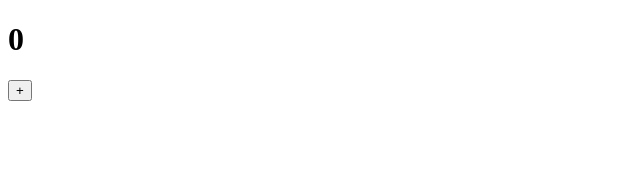
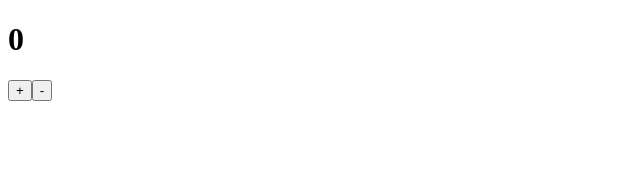
Before and after one commit to nitish-002/class-project, a React (Vite) app: page / in a window 1280 px wide. Shown: the top 170 px of the page, without its empty margins (0-640 px from the left). Built offline with nearby package versions, Linux system fonts and the light colour scheme.

Commit message:
decrement in card

```diff
--- a/src/Welcome.jsx
+++ b/src/Welcome.jsx
@@ -10,12 +10,19 @@ class Welcome extends Component{
     increment = () => { // no function keyword needed here
         this.setState({count:this.state.count+1})
     }
+    decrement= ()=>{
+        this.setState({count:this.state.count-1})
+    }
+    alertfunction =()=>{
+        alert("Can't go further")
+    }
     render(){
         return (
             <div>
             {/* <h1>Welcome, {this.props.name}</h1> */}
             <h1>{this.state.count}</h1>
-            <button onClick={this.increment}>+</button>
+            <button onClick={this.state.count<10?this.increment:this.alertfunction}>+</button>
+            <button onClick={this.state.count>-10? this.decrement:this.alertfunction}>-</button>
             </div>
         )
     }
```
